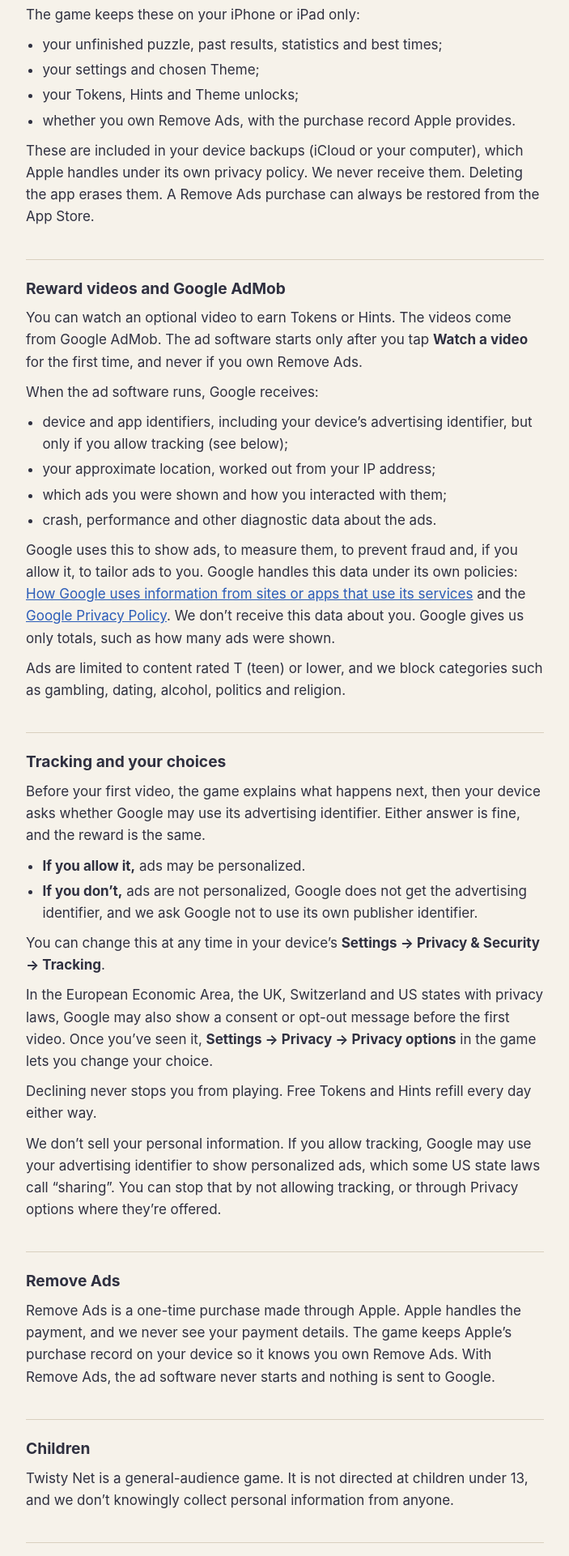
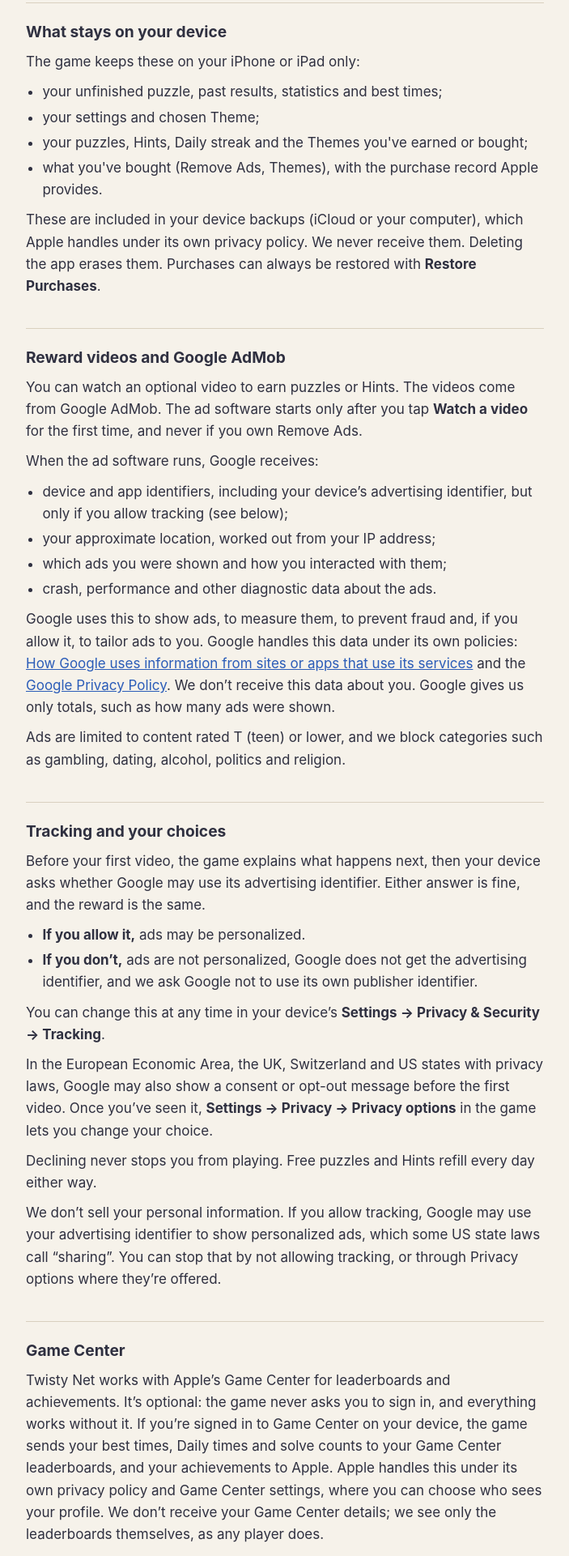
Before and after one commit to lwood54/policies, a plain HTML site: page twisty-net/index.html in a window 1280 px wide. Shown: the part 646-2567 px from the top of the page at 81% size, without its empty margins (288-991 px from the left). Drawn offline with Linux system fonts and the light colour scheme.

Commit message:
Twisty Net policy: puzzles, Game Center, Theme purchases
Co-Authored-By: Claude Opus 5.5 <noreply@anthropic.com>

```diff
--- a/twisty-net/index.html
+++ b/twisty-net/index.html
@@ -11,13 +11,14 @@
 <header>
 <p class="kicker">Twisty Net</p>
 <h1>Privacy policy</h1>
-<p class="updated">Last updated November 8, 2026</p>
+<p class="updated">Last updated November 21, 2026</p>
 </header>
 
 <section class="summary">
 <h2>In short</h2>
 <ul>
-<li>There are no accounts. Your progress stays on your device.</li>
+<li>No account needed. Your progress stays on your device.</li>
+<li>Game Center is optional. If you're signed in, your scores and achievements go to Apple's Game Center, not to us.</li>
 <li>We run no servers and no analytics of our own, so nothing you do in the game is sent to us.</li>
 <li>Reward videos come from Google AdMob, and only if you choose to watch one. Until then, the ad system never starts.</li>
 <li>If you buy Remove Ads, the ad system never starts at all.</li>
@@ -35,15 +36,15 @@
 <ul>
 <li>your unfinished puzzle, past results, statistics and best times;</li>
 <li>your settings and chosen Theme;</li>
-<li>your Tokens, Hints and Theme unlocks;</li>
-<li>whether you own Remove Ads, with the purchase record Apple provides.</li>
+<li>your puzzles, Hints, Daily streak and the Themes you've earned or bought;</li>
+<li>what you've bought (Remove Ads, Themes), with the purchase record Apple provides.</li>
 </ul>
-<p>These are included in your device backups (iCloud or your computer), which Apple handles under its own privacy policy. We never receive them. Deleting the app erases them. A Remove Ads purchase can always be restored from the App Store.</p>
+<p>These are included in your device backups (iCloud or your computer), which Apple handles under its own privacy policy. We never receive them. Deleting the app erases them. Purchases can always be restored with <strong>Restore Purchases</strong>.</p>
 </section>
 
 <section>
 <h2>Reward videos and Google AdMob</h2>
-<p>You can watch an optional video to earn Tokens or Hints. The videos come from Google AdMob. The ad software starts only after you tap <strong>Watch a video</strong> for the first time, and never if you own Remove Ads.</p>
+<p>You can watch an optional video to earn puzzles or Hints. The videos come from Google AdMob. The ad software starts only after you tap <strong>Watch a video</strong> for the first time, and never if you own Remove Ads.</p>
 <p>When the ad software runs, Google receives:</p>
 <ul>
 <li>device and app identifiers, including your device’s advertising identifier, but only if you allow tracking (see below);</li>
@@ -64,13 +65,18 @@
 </ul>
 <p>You can change this at any time in your device’s <strong>Settings → Privacy &amp; Security → Tracking</strong>.</p>
 <p>In the European Economic Area, the UK, Switzerland and US states with privacy laws, Google may also show a consent or opt-out message before the first video. Once you’ve seen it, <strong>Settings → Privacy → Privacy options</strong> in the game lets you change your choice.</p>
-<p>Declining never stops you from playing. Free Tokens and Hints refill every day either way.</p>
+<p>Declining never stops you from playing. Free puzzles and Hints refill every day either way.</p>
 <p>We don’t sell your personal information. If you allow tracking, Google may use your advertising identifier to show personalized ads, which some US state laws call “sharing”. You can stop that by not allowing tracking, or through Privacy options where they’re offered.</p>
 </section>
 
 <section>
-<h2>Remove Ads</h2>
-<p>Remove Ads is a one-time purchase made through Apple. Apple handles the payment, and we never see your payment details. The game keeps Apple’s purchase record on your device so it knows you own Remove Ads. With Remove Ads, the ad software never starts and nothing is sent to Google.</p>
+<h2>Game Center</h2>
+<p>Twisty Net works with Apple’s Game Center for leaderboards and achievements. It’s optional: the game never asks you to sign in, and everything works without it. If you’re signed in to Game Center on your device, the game sends your best times, Daily times and solve counts to your Game Center leaderboards, and your achievements to Apple. Apple handles this under its own privacy policy and Game Center settings, where you can choose who sees your profile. We don’t receive your Game Center details; we see only the leaderboards themselves, as any player does.</p>
+</section>
+
+<section>
+<h2>Purchases</h2>
+<p>Remove Ads and Themes are one-time purchases made through Apple. Apple handles the payment, and we never see your payment details. The game keeps Apple’s purchase record on your device so it knows what you own. With Remove Ads, the ad software never starts and nothing is sent to Google.</p>
 </section>
 
 <section>
```
